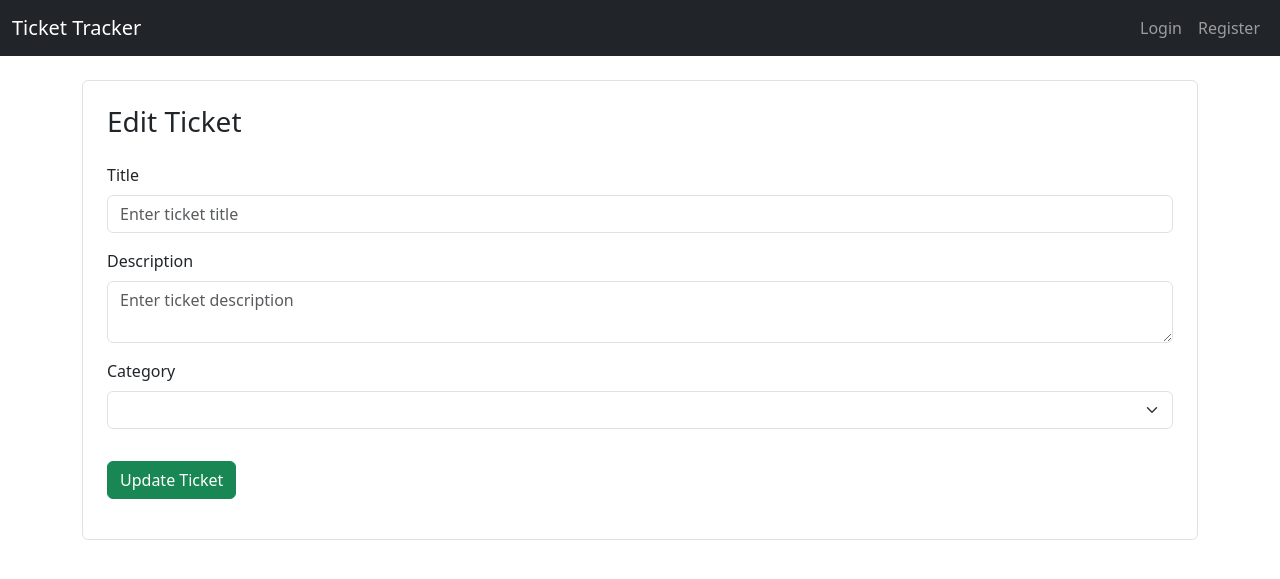
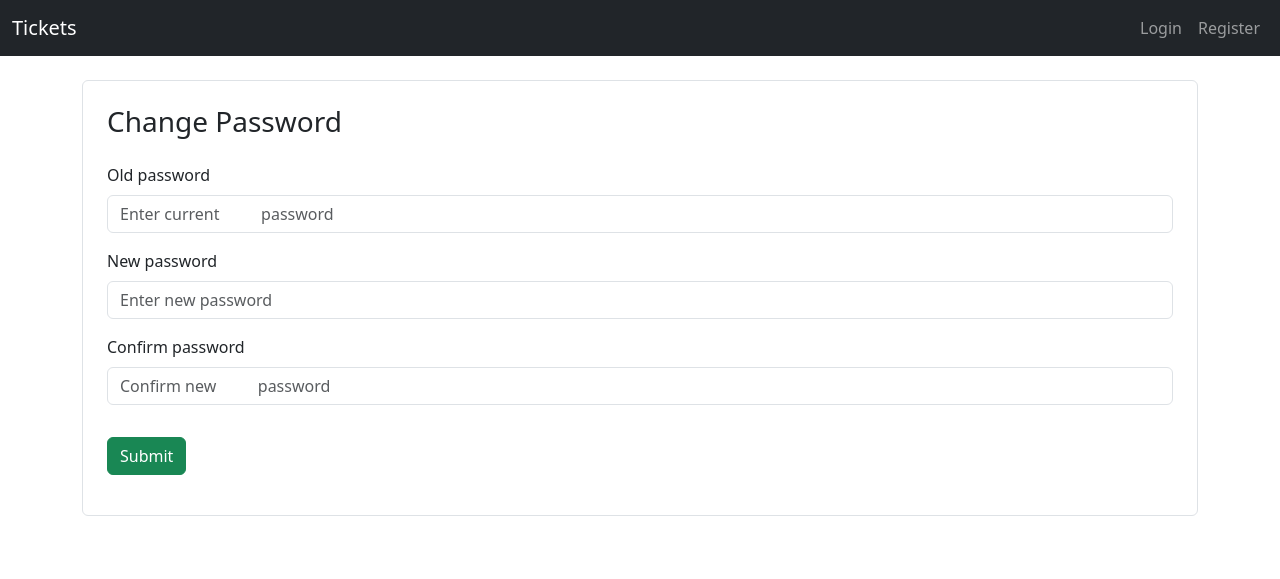
Before and after one commit to XMordor2024/COMP-2052, a Flask app: template Proyecto_Final/app/templates/cambiar_password.html in a window 1280 px wide. Shown: the top 579 px of the page. Run offline with Flask 3, Linux system fonts and the light colour scheme; the template is opened without the code that fills it: most values are stand-ins (such as "Sample title", 1, 10 or a date in 2020); form fields are guessed from the names that the template uses.

Commit message:
update file

```diff
--- a/Proyecto_Final/app/__init__.py
+++ b/Proyecto_Final/app/__init__.py
@@ -17,10 +17,7 @@ def create_app():
     # Importar y registrar los blueprints
     from app.routes import main  # Rutas principales
     from app.auth_routes import auth  # Rutas de autenticación
-    from app.ticket_routes import tickets  # Rutas para gestión de tickets
-
     app.register_blueprint(main)
     app.register_blueprint(auth)
-    app.register_blueprint(tickets, url_prefix='/tickets')  # Prefijo para las rutas de tickets
 
     return app
--- a/Proyecto_Final/app/templates/cambiar_password.html
+++ b/Proyecto_Final/app/templates/cambiar_password.html
@@ -1,38 +1,29 @@
-<!-- filepath: c:\Users\efigueroa0880\Downloads\COMP 2052\Proyecto_Final\templates\ticket_form.html -->
-{% extends "layout.html" %}
-
-{% block title %}
-    {% if editar %}Edit Ticket{% else %}Create Ticket{% endif %}
-{% endblock %}
-
-{% block content %}
-<div class="border rounded p-4">
-    <h3 class="mb-4">
-        {% if editar %}Edit Ticket{% else %}Create Ticket{% endif %}
-    </h3>
-    <form method="POST" novalidate>
+{% extends "layout.html" %} {% block title %}Change Password{% endblock %} {%
+    block content %}
+    <div class="border rounded p-4">
+      <h3 class="mb-4">Change Password</h3>
+      <form method="POST" novalidate>
         {{ form.hidden_tag() }}
-        <!-- Title -->
+        <!-- Current password -->
         <div class="mb-3">
-            {{ form.title.label(class="form-label") }}
-            {{ form.title(class="form-control", placeholder="Enter ticket title") }}
+          {{ form.old_password.label(class="form-label") }} {{
+          form.old_password(class="form-control", placeholder="Enter current
+          password") }}
         </div>
-        <!-- Description -->
+        <!-- New password -->
         <div class="mb-3">
-            {{ form.description.label(class="form-label") }}
-            {{ form.description(class="form-control", placeholder="Enter ticket description") }}
+          {{ form.new_password.label(class="form-label") }} {{
+          form.new_password(class="form-control", placeholder="Enter new password")
+          }}
         </div>
-        <!-- Category -->
+        <!-- Confirm new password -->
         <div class="mb-3">
-            {{ form.category.label(class="form-label") }}
-            {{ form.category(class="form-select") }}
+          {{ form.confirm_password.label(class="form-label") }} {{
+          form.confirm_password(class="form-control", placeholder="Confirm new
+          password") }}
         </div>
         <!-- Submit button -->
-        <div class="mb-3 pt-3">
-            <button type="submit" class="btn btn-success">
-                {% if editar %}Update Ticket{% else %}Create Ticket{% endif %}
-            </button>
-        </div>
-    </form>
-</div>
-{% endblock %}
+        <div class="mb-3 pt-3">{{ form.submit(class="btn btn-success") }}</div>
+      </form>
+    </div>
+    {% endblock %}
--- a/Proyecto_Final/app/templates/layout.html
+++ b/Proyecto_Final/app/templates/layout.html
@@ -1,9 +1,8 @@
-<!-- filepath: c:\Users\efigueroa0880\Downloads\COMP 2052\Proyecto_Final\templates\layout.html -->
 <!DOCTYPE html>
 <html lang="en">
   <head>
     <meta charset="UTF-8" />
-    <title>{% block title %}Ticket Tracker{% endblock %}</title>
+    <title>{% block title %}Course Management{% endblock %}</title>
     <link
       href="https://cdn.jsdelivr.net/npm/bootstrap@5.3.0/dist/css/bootstrap.min.css"
       rel="stylesheet"
@@ -17,7 +16,7 @@
     <!-- Top navigation bar -->
     <nav class="navbar navbar-expand-lg navbar-dark bg-dark">
       <div class="container-fluid">
-        <a class="navbar-brand" href="{{ url_for('main.index') }}">Ticket Tracker</a>
+        <a class="navbar-brand" href="{{ url_for('main.index') }}">Tickets</a>
 
         <!-- Mobile toggle button -->
         <button
@@ -37,16 +36,22 @@
           <ul class="navbar-nav ms-auto mb-2 mb-lg-0">
             {% if current_user.is_authenticated %}
             <li class="nav-item">
-              <a class="nav-link" href="{{ url_for('main.dashboard') }}">Dashboard</a>
+              <a class="nav-link" href="{{ url_for('main.dashboard') }}"
+                >Dashboard</a
+              >
             </li>
             <!-- Listar usuarios solo para los administradores -->
             {% if current_user.role.name == 'Admin' %}
             <li class="nav-item">
-              <a class="nav-link" href="{{ url_for('main.listar_usuarios') }}">Users</a>
+              <a class="nav-link" href="{{ url_for('main.listar_usuarios') }}"
+                >Users</a
+              >
             </li>
             {% endif %}
             <li class="nav-item">
-              <a class="nav-link" href="{{ url_for('main.cambiar_password') }}">Change Password</a>
+              <a class="nav-link" href="{{ url_for('main.cambiar_password') }}"
+                >Change Password</a
+              >
             </li>
             <li class="nav-item">
               <a class="nav-link" href="{{ url_for('auth.logout') }}">Logout</a>
@@ -56,7 +61,9 @@
               <a class="nav-link" href="{{ url_for('auth.login') }}">Login</a>
             </li>
             <li class="nav-item">
-              <a class="nav-link" href="{{ url_for('auth.register') }}">Register</a>
+              <a class="nav-link" href="{{ url_for('auth.register') }}"
+                >Register</a
+              >
             </li>
             {% endif %}
           </ul>
@@ -66,14 +73,10 @@
 
     <!-- Main content -->
     <div class="container mt-4">
-      {% with messages = get_flashed_messages() %}
-      {% if messages %}
-      {% for message in messages %}
+      {% with messages = get_flashed_messages() %} {% if messages %} {% for
+      message in messages %}
       <div class="alert alert-info">{{ message }}</div>
-      {% endfor %}
-      {% endif %}
-      {% endwith %}
-      {% block content %}{% endblock %}
+      {% endfor %} {% endif %} {% endwith %} {% block content %}{% endblock %}
     </div>
 
     <!-- Bootstrap JS bundle -->
--- a/Proyecto_Final/app/templates/tickets_form.html
+++ b/Proyecto_Final/app/templates/tickets_form.html
@@ -1,4 +1,4 @@
-<!-- filepath: c:\Users\efigueroa0880\Downloads\COMP 2052\Proyecto_Final\templates\tickets_form.html -->
+
 {% extends "layout.html" %}
 
 {% block title %}
```
Also changed, not shown: Proyecto_Final/app/templates/login.html (+11 -14 lines), Proyecto_Final/app/templates/register.html (+19 -26 lines), Proyecto_Final/app/templates/usuarios.html (+2 -21 lines).
